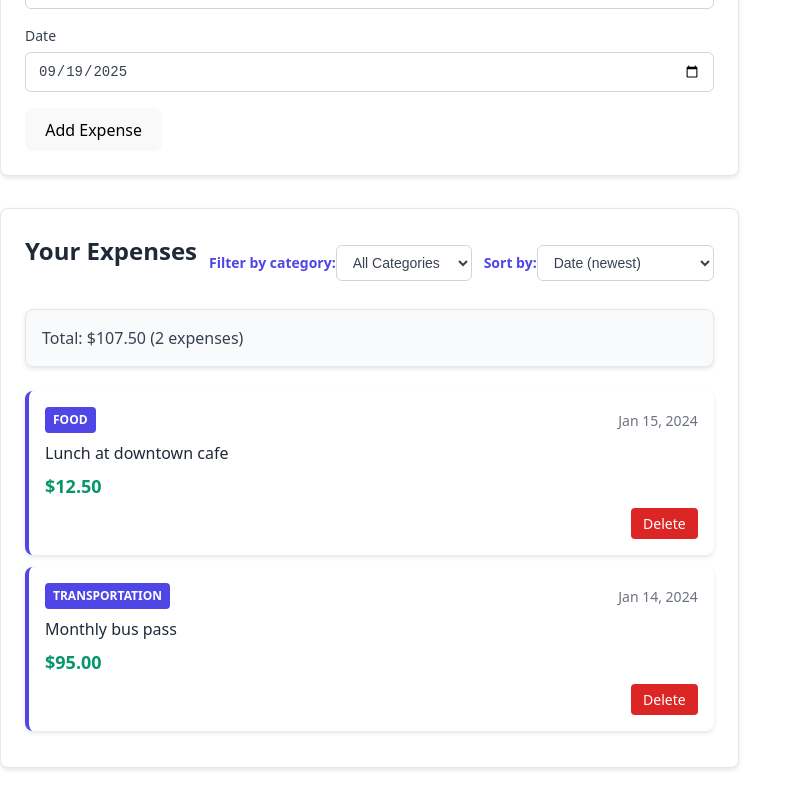
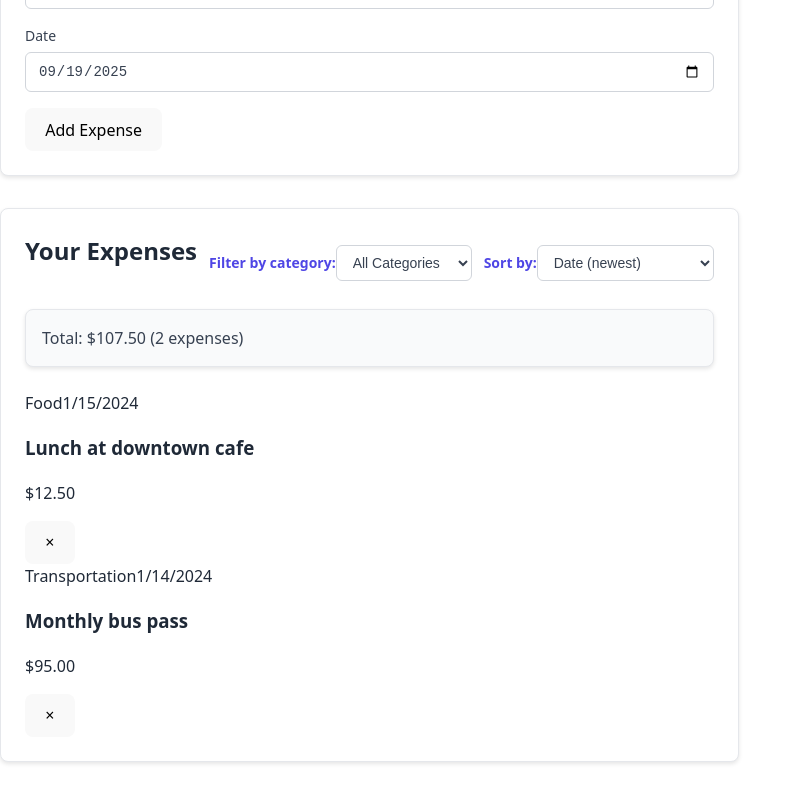
Before and after one commit to jasonzop/Expense-Tracker, a React (Vite) app: page / in a window 1280 px wide. Shown: the part 573-1373 px from the top of the page, without its empty margins (0-802 px from the left). Built offline with nearby package versions, Linux system fonts and the light colour scheme.

Commit message:
style(expense-card): migrate to Tailwind utilities and remove CSS file

```diff
--- a/src/components/ExpenseCard/ExpenseCard.css
+++ /dev/null
@@ -1,78 +0,0 @@
-/* src/components/ExpenseCard/ExpenseCard.css */
-.expense-card {
-  background: white;
-  border-radius: 8px;
-  padding: 16px;
-  margin-bottom: 12px;
-  box-shadow: 0 2px 4px rgba(0, 0, 0, 0.1);
-  transition: transform 0.2s, box-shadow 0.2s;
-  border-left: 4px solid #4F46E5;
-}
-
-.expense-card:hover {
-  transform: translateY(-2px);
-  box-shadow: 0 4px 8px rgba(0, 0, 0, 0.15);
-}
-
-.expense-header {
-  display: flex;
-  justify-content: space-between;
-  align-items: center;
-  margin-bottom: 8px;
-}
-
-.expense-category {
-  background: #4F46E5;
-  color: white;
-  padding: 4px 8px;
-  border-radius: 4px;
-  font-size: 12px;
-  font-weight: 600;
-  text-transform: uppercase;
-}
-
-.expense-date {
-  color: #6B7280;
-  font-size: 14px;
-}
-
-.expense-description {
-  margin: 0 0 8px 0;
-  font-size: 16px;
-  font-weight: 500;
-  color: #1F2937;
-}
-
-.expense-amount {
-  margin: 0;
-  font-size: 18px;
-  font-weight: bold;
-  color: #059669;
-}
-
-/* Highlighted state */
-.expense-card.highlighted {
-  border-left: 4px solid #F59E0B; /* Amber color */
-  background: #FFFBEB; /* Light yellow background */
-}
-
-.expense-actions {
-  margin-top: 8px;
-  text-align: right;
-}
-
-.expense-actions .danger {
-  background: #DC2626;
-  color: white;
-  border: none;
-  padding: 6px 12px;
-  border-radius: 4px;
-  cursor: pointer;
-  font-size: 14px;
-  font-weight: 500;
-  transition: background 0.2s;
-}
-
-.expense-actions .danger:hover {
-  background: #B91C1C;
-}
--- a/src/components/ExpenseCard/ExpenseCard.tsx
+++ b/src/components/ExpenseCard/ExpenseCard.tsx
@@ -1,82 +1,64 @@
 // src/components/ExpenseCard/ExpenseCard.tsx
-import React from 'react';
-import './ExpenseCard.css';
-import type { Expense, ExpenseCategory } from '../../types';
+import React from "react";
 
-// Step 1: Define exactly which categories are allowed
-// Start with what you learned in Section 2, but apply everywhere:
-// (Now imported from src/types.ts instead of redefining locally)
+type ExpenseCardProps = {
+  id: number;
+  description: string;
+  amount: number;
+  category: string;
+  date: string;
+  onDelete?: (id: number) => void;
+};
 
-// TODO: Find every place in your code that uses strings for categories
-// TODO: Update ExpenseCard, ExpenseList, ExpenseForm to use union types
-// TODO: Test that TypeScript catches invalid category names
-/*
-Error I Fixed:
-1) Type mismatch
-   - Issue: amount was set to a string ("12.50") while the interface expects number
-   - Fix: changed to number (12.50)
-   - Lesson: interfaces catch wrong primitive types before runtime
-
-2) Invalid union member
-   - Issue: category was set to "Transport" which is not in the union
-   - Fix: corrected to "Transportation"
-   - Lesson: union types prevent invalid values and improve autocomplete
-*/
-export interface ExpenseCardProps extends Expense {
-  // Optional props (can be provided or not)
-  onDelete?: (id: number) => void;    // The ? makes it optional
-  highlighted?: boolean;              // Component might be highlighted
-  showCategory?: boolean;             // Category display might be hidden
-}
-
-/**
- * Displays a single expense item with formatted currency and professional styling
- * @param {Object} props - Component props
- * @param {number} props.id - Unique identifier for the expense entry
- * @param {string} props.description - Human-readable description of the expense
- * @param {number} props.amount - Expense amount in dollars (will be formatted as currency)
- * @param {ExpenseCategory} props.category - Expense category for organization and filtering
- * @param {string} props.date - Date when expense occurred (ISO string format)
- */
 const ExpenseCard: React.FC<ExpenseCardProps> = ({
   id,
   description,
   amount,
   category,
   date,
-  highlighted = false,
-  showCategory = true,
-  onDelete
+  onDelete,
 }) => {
-  // Format currency for professional display
-  const formattedAmount = new Intl.NumberFormat('en-US', {
-    style: 'currency',
-    currency: 'USD'
-  }).format(amount);
-
-  // Format date for user-friendly display
-  const formattedDate = new Date(date).toLocaleDateString('en-US', {
-    month: 'short',
-    day: 'numeric',
-    year: 'numeric'
-  });
+  const formattedDate = new Date(date).toLocaleDateString();
+  const formattedAmount = `$${amount.toFixed(2)}`;
 
   return (
-    <article className={`expense-card ${highlighted ? 'highlighted' : ''}`}>
-      <div className="expense-header">
-        {showCategory && <span className="expense-category">{category}</span>}
-        <span className="expense-date">{formattedDate}</span>
+    <article
+      className="
+        bg-white rounded-lg p-4 mb-3 shadow-md border-l-4 border-l-blue-500
+        hover:shadow-lg transition-all duration-200 relative
+      "
+    >
+      {/* Header row */}
+      <div className="flex justify-between items-center mb-2">
+        <span className="inline-block bg-blue-500 text-white px-2 py-1 rounded text-xs font-semibold uppercase">
+          {category}
+        </span>
+        <time className="text-sm text-gray-500" dateTime={date}>
+          {formattedDate}
+        </time>
       </div>
 
-      <p className="expense-description">{description}</p>
-      <p className="expense-amount">{formattedAmount}</p>
+      {/* Body */}
+      <div className="space-y-2">
+        <h3 className="text-base font-medium text-gray-900">{description}</h3>
+        <p className="text-lg font-bold text-green-600">{formattedAmount}</p>
+      </div>
 
+      {/* Optional delete button */}
       {onDelete && (
-        <div className="expense-actions">
-          <button type="button" className="danger" onClick={() => onDelete(id)}>
-            Delete
-          </button>
-        </div>
+        <button
+          className="
+            absolute top-2 right-2 w-6 h-6 rounded-full
+            bg-red-500 hover:bg-red-600 text-white
+            flex items-center justify-center
+            transition-colors duration-200
+            focus:outline-none focus:ring-2 focus:ring-red-400
+          "
+          onClick={() => onDelete(id)}
+          aria-label="Delete expense"
+        >
+          ×
+        </button>
       )}
     </article>
   );
```
